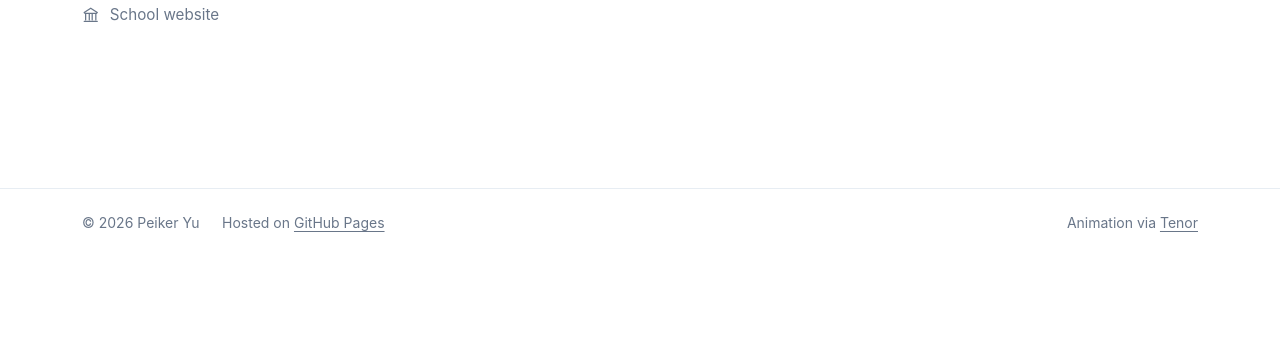
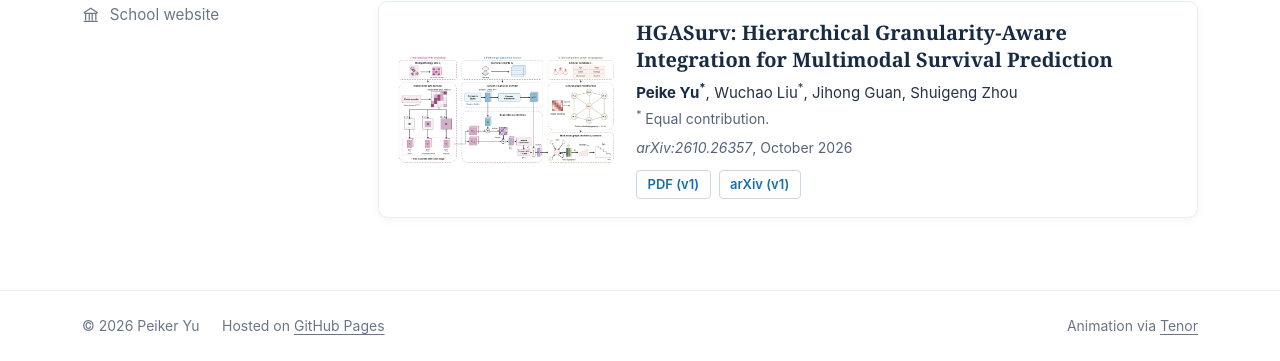
Before and after one commit to PeikerYu/PeikerYu.github.io, a plain HTML site: page publications/index.html in a window 1280 px wide. Shown: the part 542-903 px from the top of the page. Before the commit the page ends 800 px from the top, so only its background shows below. Drawn offline with Linux system fonts and the light colour scheme.

Commit message:
Add the v1 HGASurv preprint to the homepage and publications

```diff
--- a/assets/publications.css
+++ b/assets/publications.css
@@ -30,6 +30,7 @@
   box-shadow: 0 2px 8px rgb(23 43 69 / 5%);
 }
 
+.publication + .publication { margin-top: 1rem; }
 .publication-figure { display: block; align-self: center; }
 .publication-figure img { display: block; width: 100%; height: auto; }
 .publication-info h3 {
--- a/publications/index.html
+++ b/publications/index.html
@@ -3,12 +3,12 @@
 <head>
   <meta charset="utf-8">
   <meta name="viewport" content="width=device-width, initial-scale=1">
-  <meta name="description" content="Research publications by Peiker Yu, including S-Mind: Internalizing Multi-View Geometry for Spatial Intelligence.">
+  <meta name="description" content="Research publications by Peiker Yu, including S-Mind on spatial intelligence and HGASurv on multimodal survival prediction.">
   <meta name="theme-color" content="#ffffff">
   <meta name="color-scheme" content="light">
   <meta property="og:type" content="website">
   <meta property="og:title" content="Publications | Peiker Yu">
-  <meta property="og:description" content="Research publications by Peiker Yu, including S-Mind: Internalizing Multi-View Geometry for Spatial Intelligence.">
+  <meta property="og:description" content="Research publications by Peiker Yu, including S-Mind on spatial intelligence and HGASurv on multimodal survival prediction.">
   <meta property="og:url" content="https://peikeryu.github.io/publications/">
   <meta property="og:image" content="https://peikeryu.github.io/assets/s-mind/figure-1.jpg">
   <meta name="twitter:card" content="summary_large_image">
@@ -19,7 +19,7 @@
   <link rel="apple-touch-icon" href="/assets/avatar.jpg">
   <script src="/assets/site.js?v=20261120-white"></script>
   <link rel="stylesheet" href="/assets/style.css?v=20261120-white">
-  <link rel="stylesheet" href="/assets/publications.css">
+  <link rel="stylesheet" href="/assets/publications.css?v=2">
 </head>
 <body>
   <a class="skip-link" href="#main-content">Skip to content</a>
@@ -66,6 +66,21 @@
             </div>
           </div>
         </article>
+        <article class="publication" id="hgasurv" aria-labelledby="hgasurv-title">
+          <a class="publication-figure" href="https://arxiv.org/pdf/2610.26357v1#page=3" aria-label="View Figure 1 on page 3 of the HGASurv preprint">
+            <img src="/assets/hgasurv/figure-1.png" width="1551" height="789" loading="lazy" alt="HGASurv combines pathology images and genomic profiles, then connects patients with similar clinical characteristics.">
+          </a>
+          <div class="publication-info">
+            <h3 id="hgasurv-title"><a href="https://arxiv.org/abs/2610.26357v1">HGASurv: Hierarchical Granularity-Aware Integration for Multimodal Survival Prediction</a></h3>
+            <p class="publication-authors"><strong>Peike&nbsp;Yu<sup>*</sup></strong>, Wuchao&nbsp;Liu<sup>*</sup>, Jihong&nbsp;Guan, Shuigeng&nbsp;Zhou</p>
+            <p class="publication-note"><sup>*</sup> Equal contribution.</p>
+            <p class="publication-venue"><em>arXiv:2610.26357</em>, <time datetime="2026-10">October 2026</time></p>
+            <div class="publication-links" role="group" aria-label="HGASurv resources">
+              <a href="https://arxiv.org/pdf/2610.26357v1">PDF (v1)</a>
+              <a href="https://arxiv.org/abs/2610.26357v1">arXiv (v1)</a>
+            </div>
+          </div>
+        </article>
       </section>
     </main>
   </div>
```
Also changed, not shown: index.html (+12 -2 lines), assets/hgasurv/figure-1.png (added).
